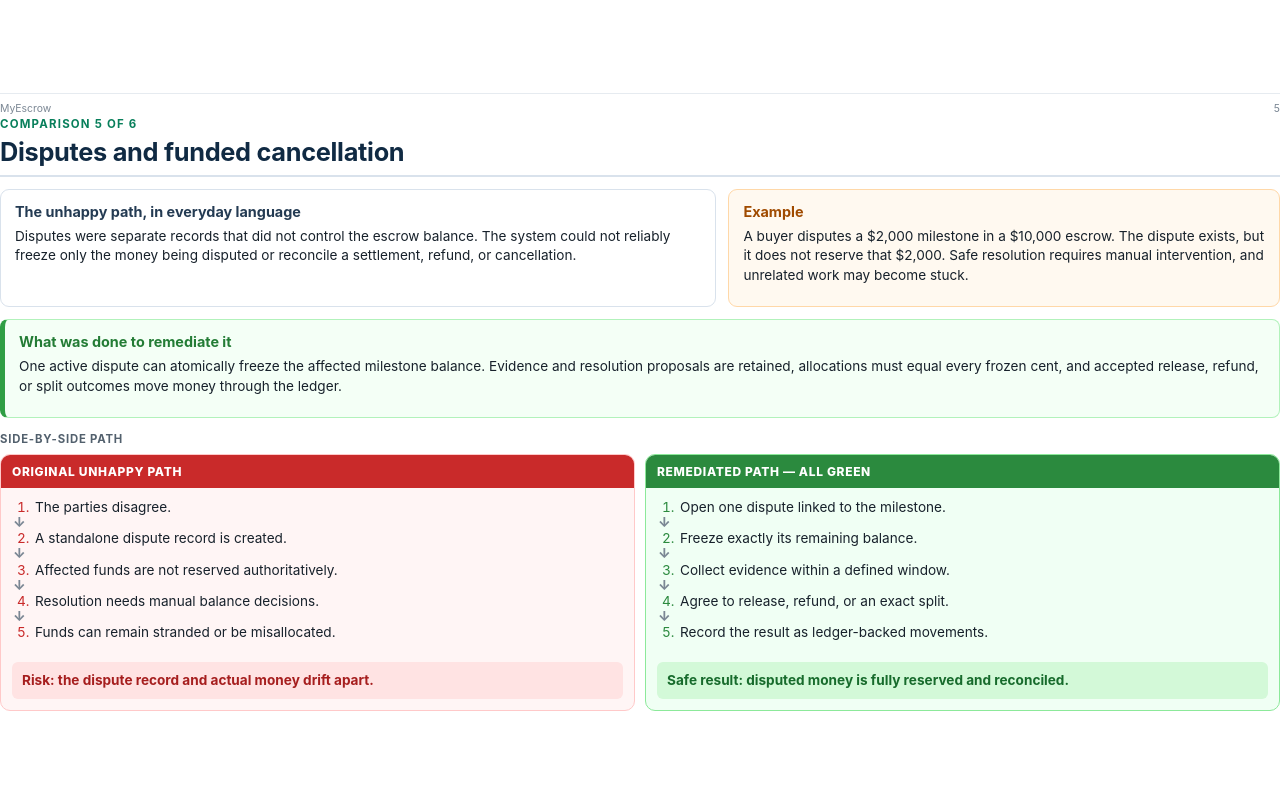
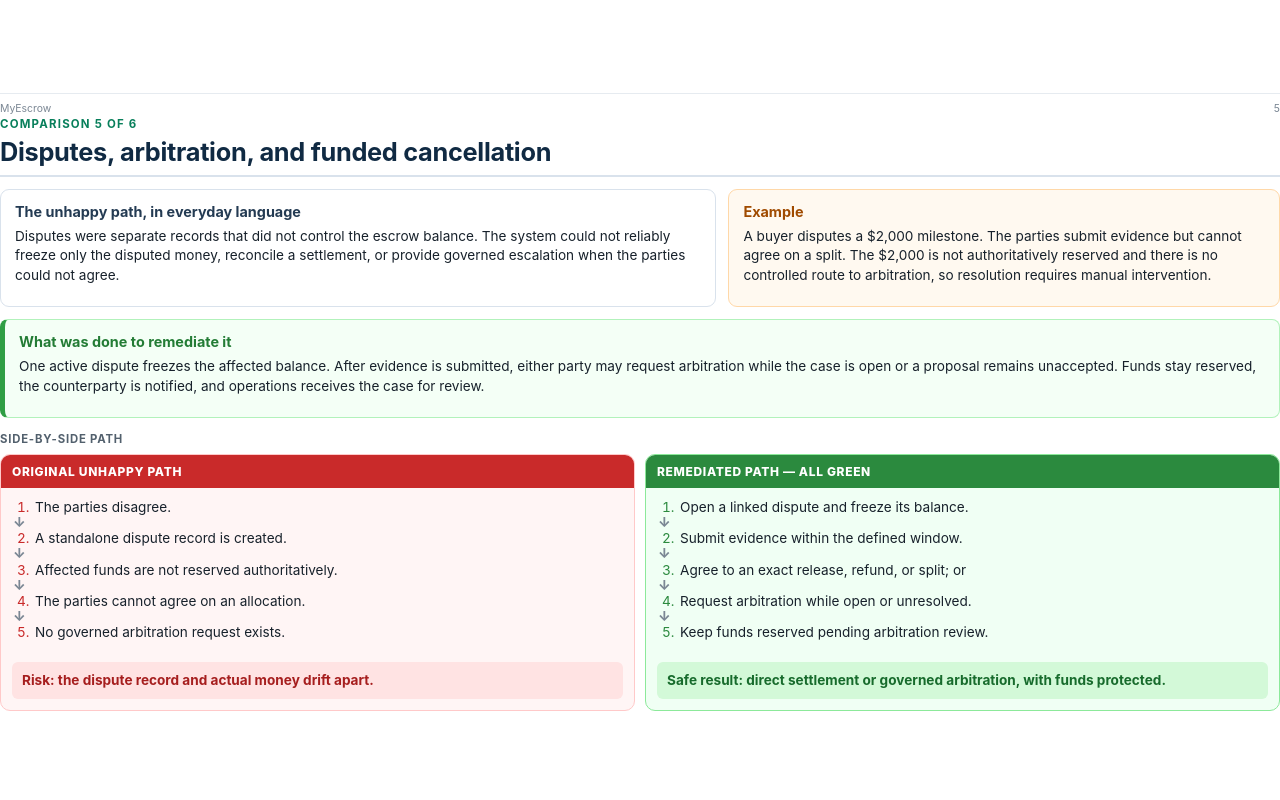
Before and after one commit to StefanGertz/myescrow, a plain HTML site: page docs/unhappy-vs-remediated-paths.html in a window 1280 px wide. Shown: the part 4580-5380 px from the top of the page. Drawn offline with Linux system fonts and the light colour scheme.

Commit message:
docs: add arbitration workflow comparison

```diff
--- a/docs/unhappy-vs-remediated-paths.html
+++ b/docs/unhappy-vs-remediated-paths.html
@@ -513,20 +513,20 @@
 
   <section class="page">
     <div class="section-kicker">Comparison 5 of 6</div>
-    <h2>Disputes and funded cancellation</h2>
+    <h2>Disputes, arbitration, and funded cancellation</h2>
     <div class="context">
       <div class="panel">
         <h3>The unhappy path, in everyday language</h3>
-        <p>Disputes were separate records that did not control the escrow balance. The system could not reliably freeze only the money being disputed or reconcile a settlement, refund, or cancellation.</p>
+        <p>Disputes were separate records that did not control the escrow balance. The system could not reliably freeze only the disputed money, reconcile a settlement, or provide governed escalation when the parties could not agree.</p>
       </div>
       <div class="panel example">
         <h3>Example</h3>
-        <p>A buyer disputes a $2,000 milestone in a $10,000 escrow. The dispute exists, but it does not reserve that $2,000. Safe resolution requires manual intervention, and unrelated work may become stuck.</p>
+        <p>A buyer disputes a $2,000 milestone. The parties submit evidence but cannot agree on a split. The $2,000 is not authoritatively reserved and there is no controlled route to arbitration, so resolution requires manual intervention.</p>
       </div>
     </div>
     <div class="remedy">
       <h3>What was done to remediate it</h3>
-      <p>One active dispute can atomically freeze the affected milestone balance. Evidence and resolution proposals are retained, allocations must equal every frozen cent, and accepted release, refund, or split outcomes move money through the ledger.</p>
+      <p>One active dispute freezes the affected balance. After evidence is submitted, either party may request arbitration while the case is open or a proposal remains unaccepted. Funds stay reserved, the counterparty is notified, and operations receives the case for review.</p>
     </div>
     <div class="comparison-title">Side-by-side path</div>
     <div class="comparison">
@@ -536,21 +536,21 @@
           <li>The parties disagree.</li>
           <li>A standalone dispute record is created.</li>
           <li>Affected funds are not reserved authoritatively.</li>
-          <li>Resolution needs manual balance decisions.</li>
-          <li>Funds can remain stranded or be misallocated.</li>
+          <li>The parties cannot agree on an allocation.</li>
+          <li>No governed arbitration request exists.</li>
         </ol>
         <div class="outcome">Risk: the dispute record and actual money drift apart.</div>
       </div>
       <div class="path fixed">
         <div class="path-header">Remediated path — all green</div>
         <ol class="step-list">
-          <li>Open one dispute linked to the milestone.</li>
-          <li>Freeze exactly its remaining balance.</li>
-          <li>Collect evidence within a defined window.</li>
-          <li>Agree to release, refund, or an exact split.</li>
-          <li>Record the result as ledger-backed movements.</li>
+          <li>Open a linked dispute and freeze its balance.</li>
+          <li>Submit evidence within the defined window.</li>
+          <li>Agree to an exact release, refund, or split; or</li>
+          <li>Request arbitration while open or unresolved.</li>
+          <li>Keep funds reserved pending arbitration review.</li>
         </ol>
-        <div class="outcome">Safe result: disputed money is fully reserved and reconciled.</div>
+        <div class="outcome">Safe result: direct settlement or governed arbitration, with funds protected.</div>
       </div>
     </div>
     <div class="footer"><span>MyEscrow</span><span>6</span></div>
@@ -571,7 +571,7 @@
     </div>
     <div class="remedy">
       <h3>What was done to remediate it</h3>
-      <p>A persistent recovery queue now handles deadlines, reminders, retries, escalations, and daily reconciliation. Dashboards expose failures and aged work; support uses the same permissioned, idempotent, audited commands as the product.</p>
+      <p>A persistent recovery queue handles deadlines, reminders, retries, escalations, and daily reconciliation. Dashboards expose failures, aged work, and arbitration requests awaiting review; support uses permissioned, idempotent, audited commands.</p>
     </div>
     <div class="comparison-title">Side-by-side path</div>
     <div class="comparison">
@@ -592,7 +592,7 @@
           <li>Every waiting state has an owner and deadline.</li>
           <li>Durable jobs remind, retry, expire, or escalate.</li>
           <li>Failures and aged escrows are visible.</li>
-          <li>Reconciliation and health alerts notify operators.</li>
+          <li>Arbitration and health alerts notify operators.</li>
           <li>Support actions are permissioned and audited.</li>
         </ol>
         <div class="outcome">Safe result: stalled work is visible, owned, and recoverable.</div>
@@ -609,7 +609,7 @@
       <div class="result-card"><strong>Versioned consent</strong>Both parties sign the same immutable final agreement before funding.</div>
       <div class="result-card"><strong>Money integrity</strong>Every movement is atomic, idempotent, ledger-backed, and reconcilable.</div>
       <div class="result-card"><strong>Evidence-based review</strong>Submissions, reasons, history, reminders, and deadlines govern milestone decisions.</div>
-      <div class="result-card"><strong>Controlled disputes</strong>Only affected funds freeze, and every settlement allocates the exact frozen amount.</div>
+      <div class="result-card"><strong>Controlled disputes</strong>Affected funds stay frozen through direct settlement or evidence-backed arbitration.</div>
       <div class="result-card"><strong>Operational recovery</strong>Waiting states and failed work are visible, owned, retryable, and audited.</div>
     </div>
     <div class="invariant">
```
Also changed, not shown: docs/unhappy-vs-remediated-paths.md (+7 -7 lines), 1 other file.
